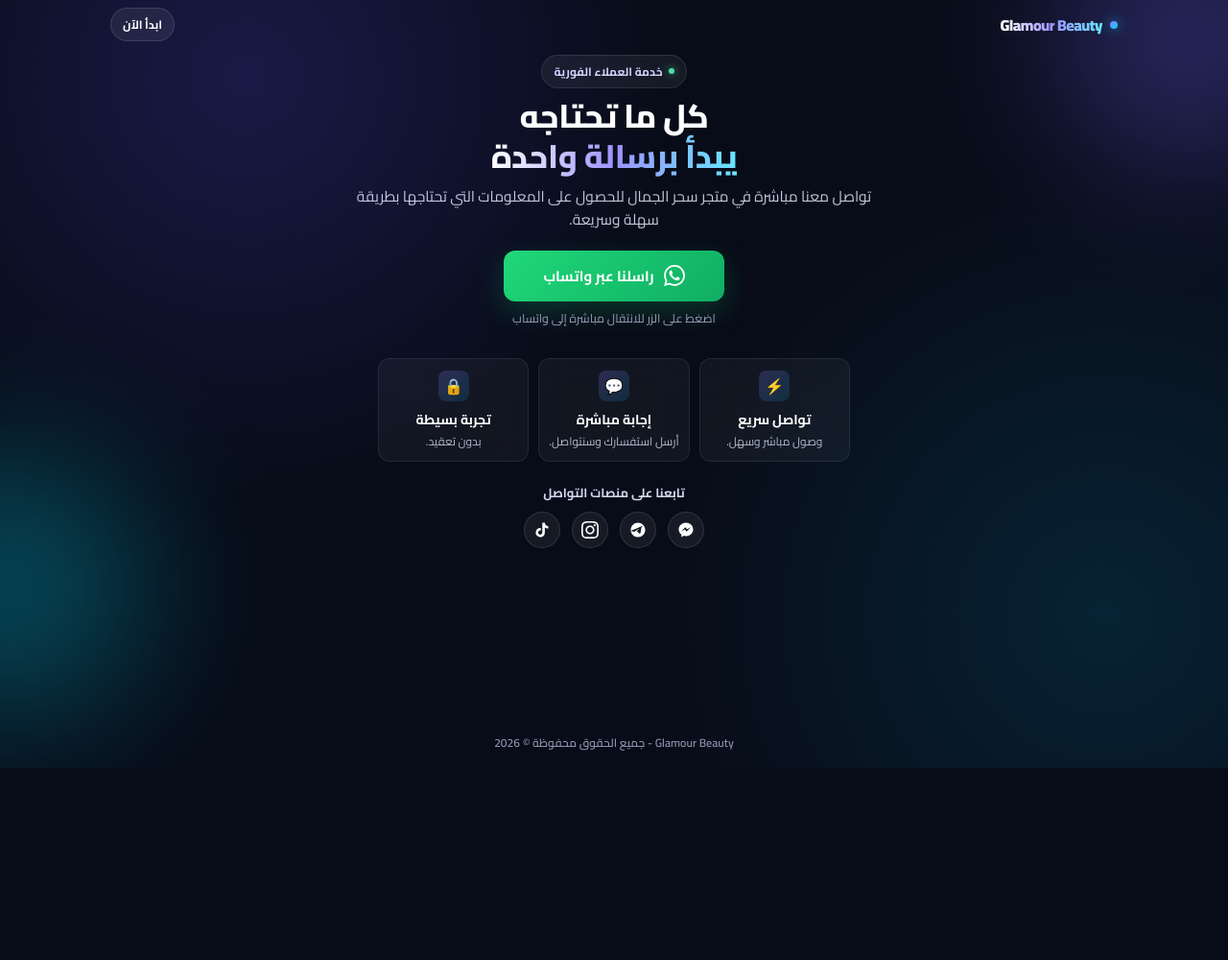
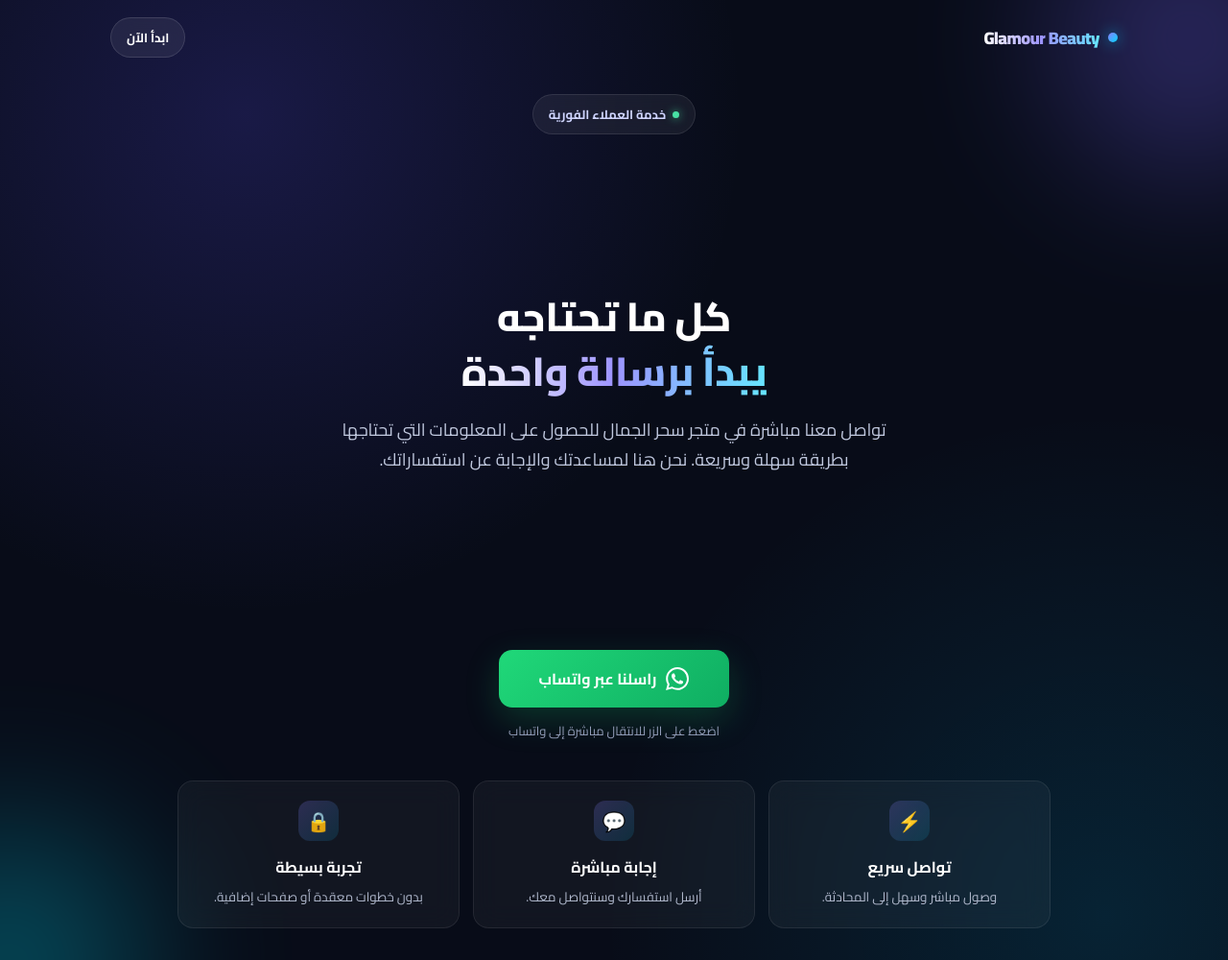
Before and after one commit to Glamour-collab/glamour-beauty-store, a plain HTML site: page index.html in a window 1280 px wide. Shown: the top 1000 px of the page at 96% size. Before the commit the page ends 800 px from the top, so only its background shows below. Drawn offline with Linux system fonts and the light colour scheme.

Commit message:
Update index.html

```diff
--- a/index.html
+++ b/index.html
@@ -106,8 +106,6 @@
       min-height: 100vh;
       position: relative;
       overflow: hidden;
-      display: flex;
-      flex-direction: column;
     }
 
     .glow {
@@ -134,7 +132,7 @@
 
     header {
       width: 100%;
-      padding: 8px 16px;
+      padding: 18px 20px;
       position: relative;
       z-index: 5;
     }
@@ -150,18 +148,18 @@
     .logo {
       display: flex;
       align-items: center;
-      gap: 8px;
-      font-size: 16px;
+      gap: 9px;
+      font-size: 18px;
       font-weight: 800;
       letter-spacing: -0.5px;
     }
 
     .logo-dot {
-      width: 8px;
-      height: 8px;
+      width: 10px;
+      height: 10px;
       border-radius: 50%;
       background: linear-gradient(135deg, #8b7cff, #00d9ff);
-      box-shadow: 0 0 12px rgba(0, 210, 255, 0.7);
+      box-shadow: 0 0 15px rgba(0, 210, 255, 0.7);
     }
 
     .brand-name {
@@ -173,64 +171,65 @@
     }
 
     .header-button {
-      padding: 5px 12px;
+      padding: 8px 16px;
       border-radius: 50px;
       background: rgba(255,255,255,0.07);
       border: 1px solid rgba(255,255,255,0.12);
-      font-size: 12px;
+      font-size: 13px;
       font-weight: 700;
       backdrop-filter: blur(12px);
     }
 
-    /* تقليص الارتفاع والهوامش لضمان بقاء المحتوى بالكامل في الشاشة الأولى */
     .hero {
       max-width: 900px;
-      margin: 0 auto;
+      margin: auto;
+      min-height: calc(100vh - 75px);
       display: flex;
       flex-direction: column;
-      align-items: center;
+      justify-content: space-between;
       text-align: center;
-      padding: 5px 15px 15px;
+      padding: 20px 20px 30px;
       position: relative;
       z-index: 2;
     }
 
     .hero-top {
-      margin-bottom: 8px;
+      width: 100%;
     }
 
     .hero-content {
-      margin-bottom: 15px;
+      width: 100%;
+      margin: auto 0;
     }
 
     .badge {
       display: inline-flex;
       align-items: center;
-      gap: 6px;
-      padding: 5px 12px;
+      gap: 7px;
+      padding: 8px 16px;
       border-radius: 50px;
       background: rgba(255,255,255,0.06);
       border: 1px solid rgba(255,255,255,0.10);
       color: #cfd5ff;
-      font-size: 12px;
+      font-size: 13px;
       font-weight: 700;
       backdrop-filter: blur(12px);
     }
 
     .badge span {
-      width: 6px;
-      height: 6px;
+      width: 7px;
+      height: 7px;
       background: #48e0a4;
       border-radius: 50%;
-      box-shadow: 0 0 8px rgba(72,224,164,0.8);
+      box-shadow: 0 0 10px rgba(72,224,164,0.8);
     }
 
     h1 {
-      font-size: clamp(24px, 4vw, 34px);
-      line-height: 1.25;
+      font-size: clamp(28px, 5vw, 42px);
+      line-height: 1.35;
       letter-spacing: -0.4px;
       font-weight: 800;
-      margin-bottom: 8px;
+      margin-bottom: 16px;
     }
 
     h1 .line-break {
@@ -245,17 +244,16 @@
     }
 
     .subtitle {
-      max-width: 550px;
-      margin: 0 auto;
+      max-width: 600px;
+      margin: auto;
       color: #c0c8de;
-      font-size: clamp(13.5px, 2vw, 15.5px);
-      line-height: 1.55;
+      font-size: clamp(15px, 2.3vw, 18px);
+      line-height: 1.75;
     }
 
     .cta-area {
       width: 100%;
-      margin-top: 5px;
-      margin-bottom: 10px;
+      margin-top: 20px;
     }
 
     .cta-wrapper {
@@ -269,48 +267,48 @@
       align-items: center;
       justify-content: center;
       gap: 10px;
-      min-width: 230px;
-      padding: 12px 20px;
-      border-radius: 12px;
+      min-width: 240px;
+      padding: 15px 24px;
+      border-radius: 14px;
       background: linear-gradient(135deg, #20d879, #0fae62);
       color: #ffffff;
-      font-size: 15px;
+      font-size: 16px;
       font-weight: 700;
-      box-shadow: 0 10px 30px rgba(24, 201, 111, 0.22);
+      box-shadow: 0 12px 35px rgba(24, 201, 111, 0.22);
       transition: transform 0.2s ease, box-shadow 0.2s ease;
     }
 
     .whatsapp-button:hover {
-      transform: translateY(-2px);
-      box-shadow: 0 14px 35px rgba(24, 201, 111, 0.32);
+      transform: translateY(-3px);
+      box-shadow: 0 18px 45px rgba(24, 201, 111, 0.32);
     }
 
     .whatsapp-icon {
-      width: 22px;
-      height: 22px;
+      width: 24px;
+      height: 24px;
       fill: currentColor;
     }
 
     .small-note {
-      margin-top: 6px;
+      margin-top: 12px;
       color: #939db8;
-      font-size: 12.5px;
+      font-size: 13px;
     }
 
     .features {
       max-width: 950px;
       margin: 0 auto;
-      padding: 5px 15px 15px;
+      padding: 10px 20px 30px;
       display: grid;
       grid-template-columns: repeat(3, 1fr);
-      gap: 10px;
+      gap: 14px;
       position: relative;
       z-index: 2;
     }
 
     .feature {
-      padding: 12px 10px;
-      border-radius: 12px;
+      padding: 20px 18px;
+      border-radius: 16px;
       background: rgba(255,255,255,0.045);
       border: 1px solid rgba(255,255,255,0.08);
       backdrop-filter: blur(14px);
@@ -318,56 +316,57 @@
     }
 
     .feature-icon {
-      width: 32px;
-      height: 32px;
-      margin: 0 auto 6px;
-      border-radius: 8px;
+      width: 42px;
+      height: 42px;
+      margin: 0 auto 12px;
+      border-radius: 12px;
       display: flex;
       align-items: center;
       justify-content: center;
       background: linear-gradient(135deg, rgba(139,124,255,0.22), rgba(0,210,255,0.12));
-      font-size: 16px;
+      font-size: 20px;
     }
 
     .feature h3 {
-      font-size: 14px;
+      font-size: 16px;
       font-weight: 700;
-      margin-bottom: 2px;
+      margin-bottom: 6px;
       color: #ffffff;
     }
 
     .feature p {
       color: #b0b8cc;
-      font-size: 12px;
-      line-height: 1.4;
+      font-size: 13.5px;
+      line-height: 1.6;
     }
 
     .social-section {
       max-width: 950px;
-      margin: 5px auto 10px;
-      padding: 0 15px;
+      margin: 10px auto 25px;
+      padding: 0 20px;
       text-align: center;
       position: relative;
       z-index: 2;
     }
 
     .social-title {
-      font-size: 13px;
+      font-size: 15px;
       font-weight: 700;
       color: #d1d8ef;
-      margin-bottom: 8px;
+      margin-bottom: 14px;
+      letter-spacing: 0.3px;
     }
 
     .social-links {
       display: flex;
       justify-content: center;
       align-items: center;
-      gap: 12px;
+      gap: 16px;
     }
 
     .social-btn {
-      width: 38px;
-      height: 38px;
+      width: 48px;
+      height: 48px;
       border-radius: 50%;
       background: rgba(255, 255, 255, 0.06);
       border: 1px solid rgba(255, 255, 255, 0.12);
@@ -380,32 +379,43 @@
     }
 
     .social-btn svg {
-      width: 18px;
-      height: 18px;
+      width: 22px;
+      height: 22px;
       fill: currentColor;
     }
 
     .social-btn:hover {
-      transform: translateY(-2px);
+      transform: translateY(-3px);
       background: rgba(255, 255, 255, 0.15);
       border-color: rgba(139, 124, 255, 0.5);
+      box-shadow: 0 6px 20px rgba(108, 92, 231, 0.3);
     }
 
     footer {
       text-align: center;
-      padding: 8px 15px 15px;
+      padding: 15px 20px 30px;
       color: #8a94ad;
-      font-size: 12px;
+      font-size: 13px;
       font-weight: 600;
       position: relative;
       z-index: 2;
-      margin-top: auto;
     }
 
     @media (max-width: 700px) {
+      header {
+        padding: 14px 16px;
+      }
+      .hero {
+        padding: 20px 16px 25px;
+      }
+      .whatsapp-button {
+        width: 100%;
+        max-width: 320px;
+      }
       .features {
         grid-template-columns: 1fr;
-        gap: 8px;
+        padding: 5px 16px 25px;
+        gap: 12px;
       }
     }
   </style>
@@ -440,7 +450,7 @@
         </h1>
 
         <p class="subtitle">
-          تواصل معنا مباشرة في متجر سحر الجمال للحصول على المعلومات التي تحتاجها بطريقة سهلة وسريعة.
+          تواصل معنا مباشرة في متجر سحر الجمال للحصول على المعلومات التي تحتاجها بطريقة سهلة وسريعة. نحن هنا لمساعدتك والإجابة عن استفساراتك.
         </p>
       </div>
 
@@ -464,17 +474,17 @@
       <div class="feature">
         <div class="feature-icon">⚡</div>
         <h3>تواصل سريع</h3>
-        <p>وصول مباشر وسهل.</p>
+        <p>وصول مباشر وسهل إلى المحادثة.</p>
       </div>
       <div class="feature">
         <div class="feature-icon">💬</div>
         <h3>إجابة مباشرة</h3>
-        <p>أرسل استفسارك وسنتواصل.</p>
+        <p>أرسل استفسارك وسنتواصل معك.</p>
       </div>
       <div class="feature">
         <div class="feature-icon">🔒</div>
         <h3>تجربة بسيطة</h3>
-        <p>بدون تعقيد.</p>
+        <p>بدون خطوات معقدة أو صفحات إضافية.</p>
       </div>
     </section>
 
```
